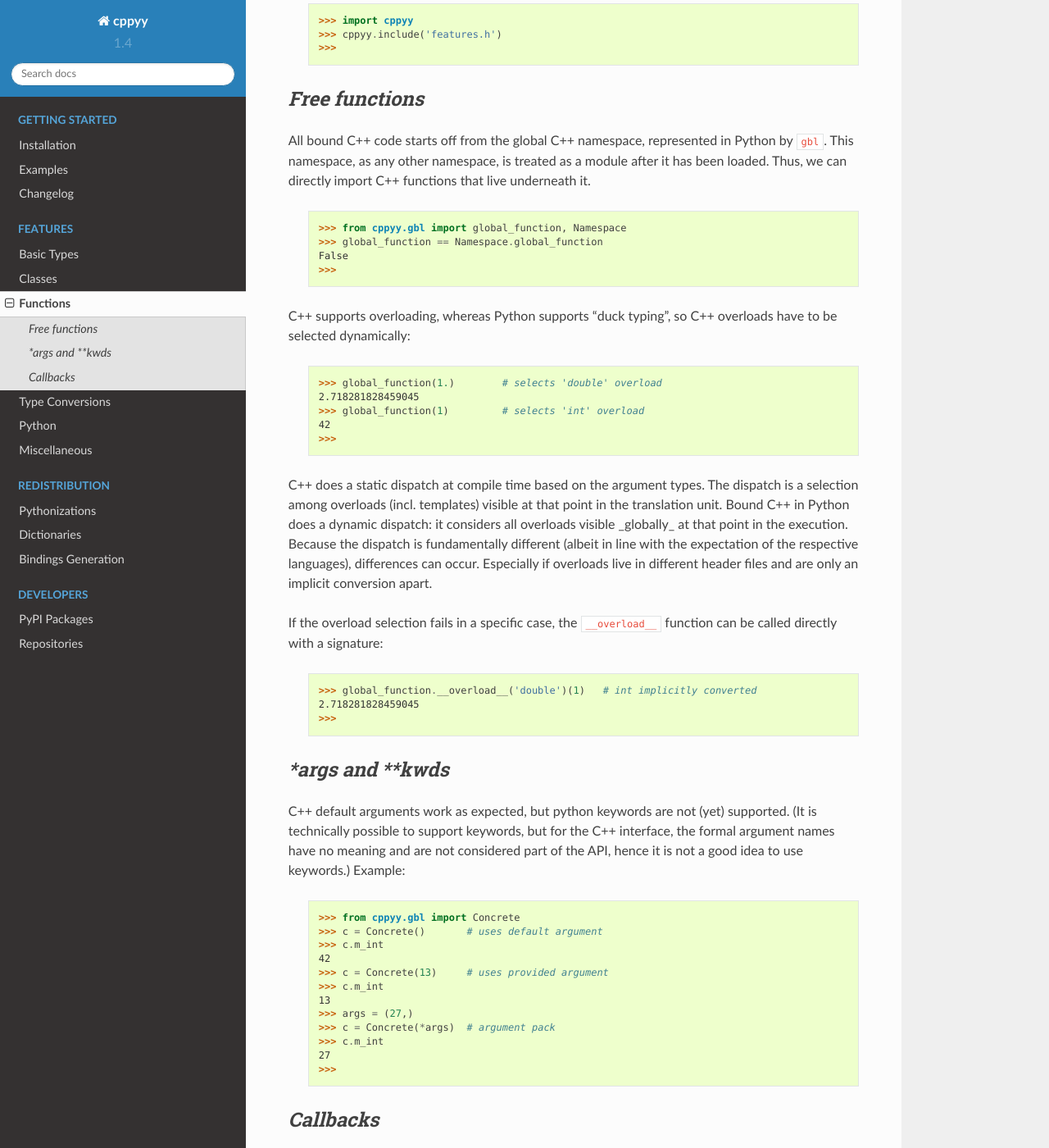
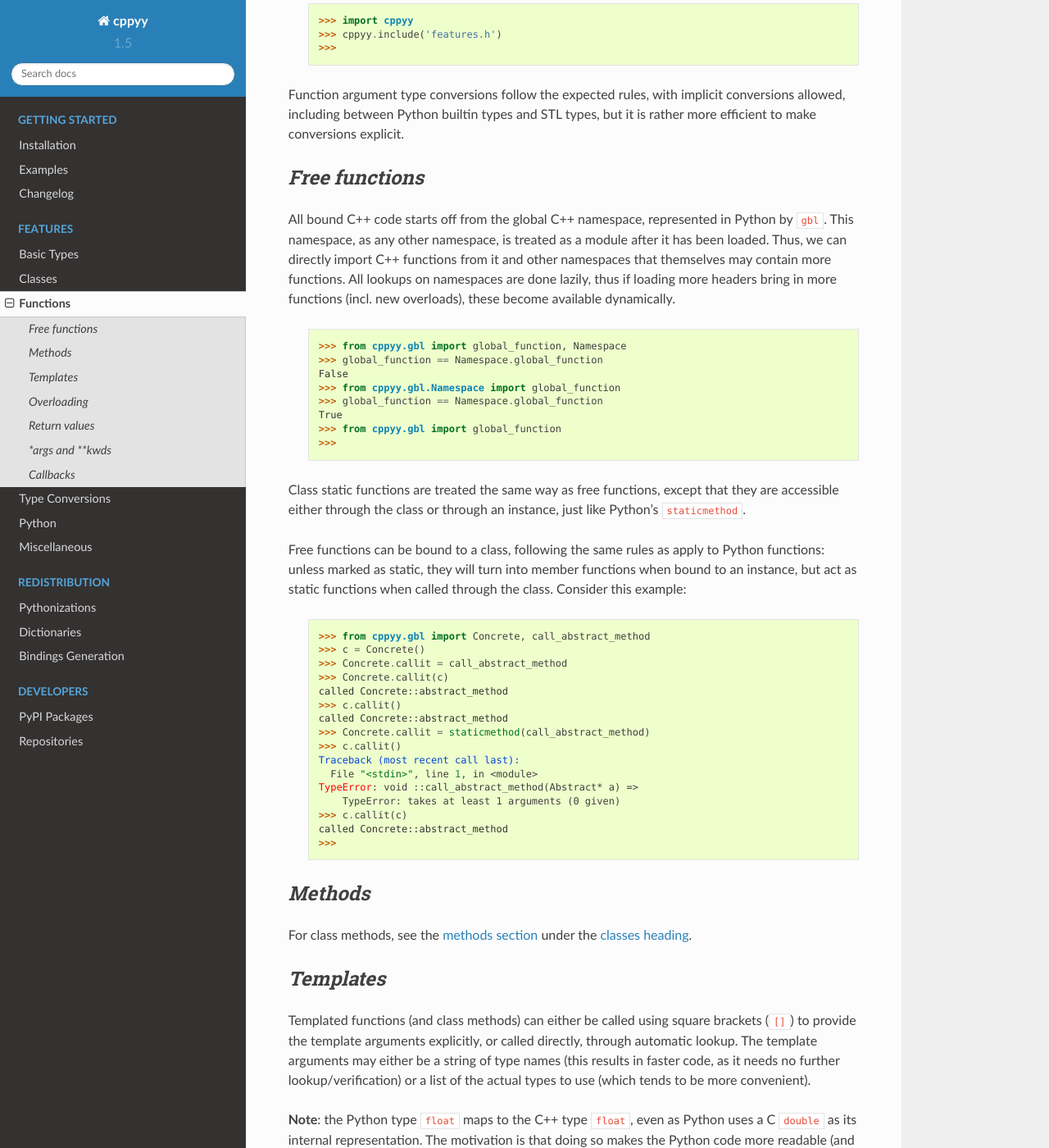
Before and after one commit to wlav/cppyy, a Sphinx documentation site: the page built from doc/source/functions.rst, in a window 1280 px wide and 1400 px high, scrolled down 301 px. Shown: the whole window at 82% size. Built offline with Sphinx 7.4.7 and the Read the Docs theme 2.0.0, drawn with Linux system fonts in a browser that asks for light colours; some of the changed text lies outside the part shown.

Commit message:
start documentation for 1.5.0

```diff
--- a/doc/source/classes.rst
+++ b/doc/source/classes.rst
@@ -180,6 +180,8 @@ behave as expected:
      123
 
 
+ .. _sec-methods-label:
+
 `Methods`
 ---------
 
--- a/doc/source/conf.py
+++ b/doc/source/conf.py
@@ -55,9 +55,9 @@ author = u'Wim Lavrijsen'
 # built documents.
 #
 # The short X.Y version.
-version = '1.4'
+version = '1.5'
 # The full version, including alpha/beta/rc tags.
-release = '1.4.0'
+release = '1.5.0'
 
 # The language for content autogenerated by Sphinx. Refer to documentation
 # for a list of supported languages.
--- a/doc/source/functions.rst
+++ b/doc/source/functions.rst
@@ -19,6 +19,10 @@ Download it, save it under the name ``features.h``, and load it:
     >>> cppyy.include('features.h')
     >>>
 
+Function argument type conversions follow the expected rules, with implicit
+conversions allowed, including between Python builtin types and STL types,
+but it is rather more efficient to make conversions explicit.
+
 
 `Free functions`
 ----------------
@@ -27,17 +31,112 @@ All bound C++ code starts off from the global C++ namespace, represented in
 Python by ``gbl``.
 This namespace, as any other namespace, is treated as a module after it has
 been loaded.
-Thus, we can directly import C++ functions that live underneath it.
+Thus, we can directly import C++ functions from it and other namespaces that
+themselves may contain more functions.
+All lookups on namespaces are done lazily, thus if loading more headers bring
+in more functions (incl. new overloads), these become available dynamically.
 
   .. code-block:: python
 
     >>> from cppyy.gbl import global_function, Namespace
     >>> global_function == Namespace.global_function
     False
+    >>> from cppyy.gbl.Namespace import global_function
+    >>> global_function == Namespace.global_function
+    True
+    >>> from cppyy.gbl import global_function
     >>>
 
-C++ supports overloading, whereas Python supports "duck typing", so C++
-overloads have to be selected dynamically:
+Class static functions are treated the same way as free functions, except
+that they are accessible either through the class or through an instance,
+just like Python's ``staticmethod``.
+
+Free functions can be bound to a class, following the same rules as apply to
+Python functions: unless marked as static, they will turn into member
+functions when bound to an instance, but act as static functions when called
+through the class.
+Consider this example:
+
+  .. code-block:: python
+
+    >>> from cppyy.gbl import Concrete, call_abstract_method
+    >>> c = Concrete()
+    >>> Concrete.callit = call_abstract_method
+    >>> Concrete.callit(c)
+    called Concrete::abstract_method
+    >>> c.callit()
+    called Concrete::abstract_method
+    >>> Concrete.callit = staticmethod(call_abstract_method)
+    >>> c.callit()
+    Traceback (most recent call last):
+      File "<stdin>", line 1, in <module>
+    TypeError: void ::call_abstract_method(Abstract* a) =>
+        TypeError: takes at least 1 arguments (0 given)
+    >>> c.callit(c)
+    called Concrete::abstract_method
+    >>>
+
+
+`Methods`
+---------
+
+For class methods, see the :ref:`methods section <sec-methods-label>` under
+the :doc:`classes heading<classes>`.
+
+
+`Templates`
+-----------
+
+Templated functions (and class methods) can either be called using square
+brackets (``[]``) to provide the template arguments explicitly, or called
+directly, through automatic lookup.
+The template arguments may either be a string of type names (this results
+in faster code, as it needs no further lookup/verification) or a list of
+the actual types to use (which tends to be more convenient).
+
+**Note**: the Python type ``float`` maps to the C++ type ``float``, even
+as Python uses a C ``double`` as its internal representation.
+The motivation is that doing so makes the Python code more readable (and
+Python may anyway change its internal representation in the future).
+The same has been true for Python ``int``, which used to be a C ``long``
+internally.
+
+Examples, using multiply from :doc:`features.h <cppyy_features_header>`:
+
+  .. code-block:: python
+
+   >>> mul = cppyy.gbl.multiply
+   >>> mul(1, 2)
+   2
+   >>> mul(1., 5)
+   5.0
+   >>> mul[int](1, 1)
+   1
+   >>> mul[int, int](1, 1)
+   1
+   >>> mul[int, int, float](1, 1)
+   1.0
+   >>> mul[int, int](1, 'a')
+    TypeError: Template method resolution failed:
+    none of the 6 overloaded methods succeeded. Full details:
+    int ::multiply(int a, int b) =>
+      TypeError: could not convert argument 2 (int/long conversion expects an integer object)
+    ...
+    Failed to instantiate "multiply(int,std::string)"
+   >>> mul['double, double, double'](1., 5)
+   5.0
+   >>>
+
+
+`Overloading`
+-------------
+
+C++ supports overloading, whereas Python supports "duck typing", thus C++
+overloads have to be selected dynamically in response to the available
+"ducks".
+This may lead to additional lookups or template instantiations.
+However, pre-existing methods (incl. auto-instantiated methods) are always
+preferred over new template instantiations:
 
   .. code-block:: python
 
@@ -49,16 +148,18 @@ overloads have to be selected dynamically:
 
 C++ does a static dispatch at compile time based on the argument types.
 The dispatch is a selection among overloads (incl. templates) visible at that
-point in the translation unit.
+point in the *translation unit*.
 Bound C++ in Python does a dynamic dispatch: it considers all overloads
-visible _globally_ at that point in the execution.
+visible *globally* at that point in the execution.
 Because the dispatch is fundamentally different (albeit in line with the
 expectation of the respective languages), differences can occur.
 Especially if overloads live in different header files and are only an
-implicit conversion apart.
+implicit conversion apart, or if types that have no direct equivalent in
+Python, such as e.g. ``unsigned short``, are used.
 
-If the overload selection fails in a specific case, the ``__overload__``
-function can be called directly with a signature:
+In the rare occasion where the automatic overload selection fails, the
+``__overload__`` function can be called to access a specific overload
+matching a specific function signature:
 
   .. code-block:: python
 
@@ -66,15 +167,48 @@ function can be called directly with a signature:
      2.718281828459045
      >>>
 
+Note that ``__overload__`` only does a lookup; it performs no (implicit)
+conversions.
+To see all available overloads, use ``help()`` or look at the ``__doc__``
+string of the function:
+
+  .. code-block:: python
+
+     >>> print(global_function.__doc__)
+     int ::global_function(int)
+     double ::global_function(double)
+     >>>
+
+
+`Return values`
+---------------
+
+Most return types are readily amenable to automatic memory management: builtin
+returns, by-value returns, (const-)reference returns to internal data, smart
+pointers, etc.
+The important exception is pointer returns.
+
+A function that returns a pointer to an object over which Python should claim
+ownership, should have its ``__creates__`` flag set through its
+:doc:`pythonization <pythonizations>`.
+Well-written APIs will have clear clues in their naming convention about the
+ownership rules.
+For example, functions called ``New...``, ``Clone...``, etc.  can be expected
+to return freshly allocated objects.
+A simple name-matching in the pythonization then makes it simple to mark all
+these functions as creators.
+
+The return values are :ref:`auto-casted <sec-auto-casting-label>`.
+
 
 `\*args and \*\*kwds`
 ---------------------
 
 C++ default arguments work as expected, but python keywords are not (yet)
 supported.
-(It is technically possible to support keywords, but for the C++ interface,
+It is technically possible to support keywords, but for the C++ interface,
 the formal argument names have no meaning and are not considered part of the
-API, hence it is not a good idea to use keywords.)
+API, hence it is not a good idea to use keywords.
 Example:
 
   .. code-block:: python
```
Also changed, not shown: doc/source/cppyy_features_header.rst (+9 -3 lines), doc/source/type_conversions.rst (+7 -5 lines), 1 other file.
